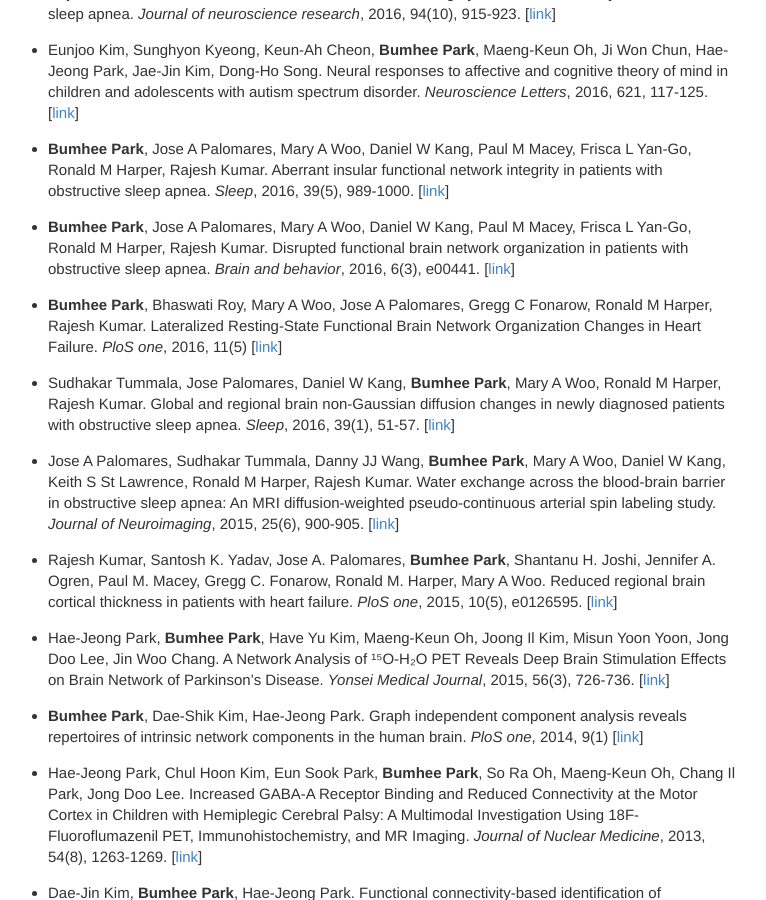
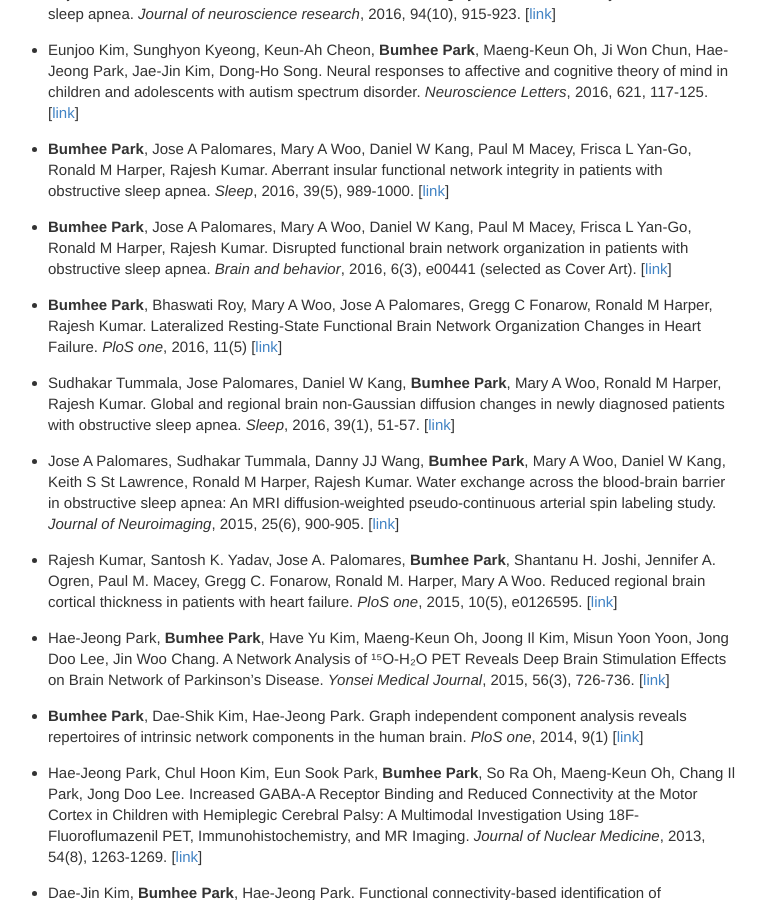
Before and after one commit to neurostat-lab/neurostat-lab.github.io, a Jekyll site: the page built from publication.md, in a window 1280 px wide and 900 px high, scrolled down 3402 px. Shown: the whole window, without its empty margins (262-1028 px from the left). Built offline with Jekyll 4.4.1, drawn with Linux system fonts in a browser that asks for light colours.

Commit message:
Update publication.md

```diff
--- a/publication.md
+++ b/publication.md
@@ -84,7 +84,7 @@ is_contact: true
 
 * **Bumhee Park**, Jose A Palomares, Mary A Woo, Daniel W Kang, Paul M Macey, Frisca L Yan-Go, Ronald M Harper, Rajesh Kumar. Aberrant insular functional network integrity in patients with obstructive sleep apnea. _Sleep_, 2016, 39(5), 989-1000. \[[link](https://academic.oup.com/sleep/article/39/5/989/2454068)\]
 
-* **Bumhee Park**, Jose A Palomares, Mary A Woo, Daniel W Kang, Paul M Macey, Frisca L Yan‐Go, Ronald M Harper, Rajesh Kumar. Disrupted functional brain network organization in patients with obstructive sleep apnea. _Brain and behavior_, 2016, 6(3), e00441. \[[link](https://onlinelibrary.wiley.com/doi/full/10.1002/brb3.441)\]
+* **Bumhee Park**, Jose A Palomares, Mary A Woo, Daniel W Kang, Paul M Macey, Frisca L Yan‐Go, Ronald M Harper, Rajesh Kumar. Disrupted functional brain network organization in patients with obstructive sleep apnea. _Brain and behavior_, 2016, 6(3), e00441 (selected as Cover Art). \[[link](https://onlinelibrary.wiley.com/doi/full/10.1002/brb3.441)\]
 
 * **Bumhee Park**, Bhaswati Roy, Mary A Woo, Jose A Palomares, Gregg C Fonarow, Ronald M Harper, Rajesh Kumar. Lateralized Resting-State Functional Brain Network Organization Changes in Heart Failure. _PloS one_, 2016, 11(5) \[[link](https://www.ncbi.nlm.nih.gov/pmc/articles/PMC4874547/)\]
 
```
